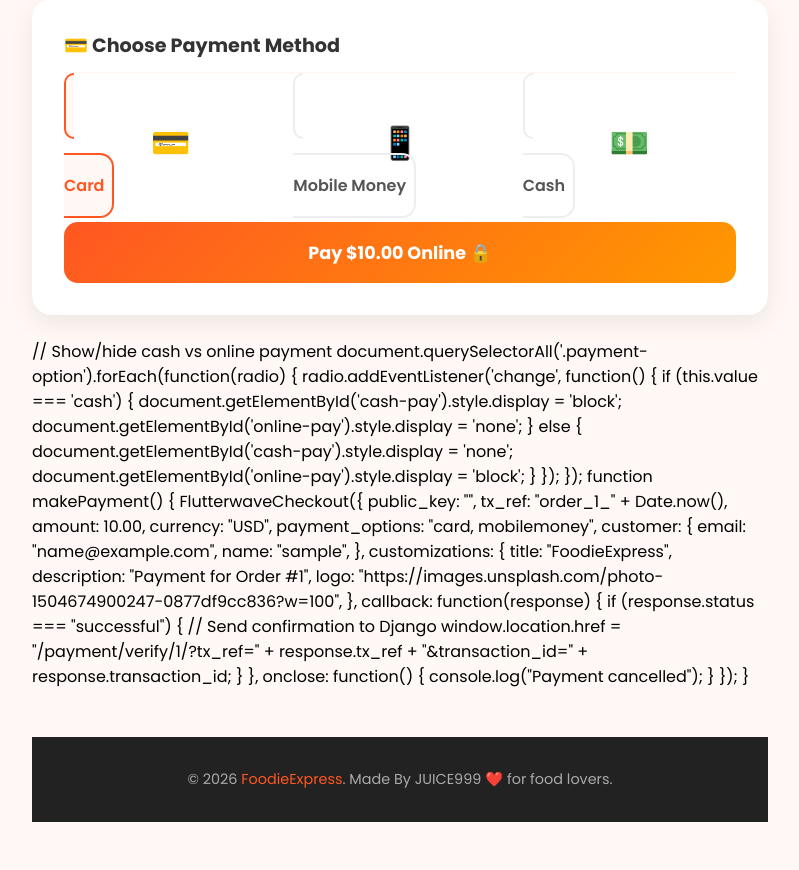
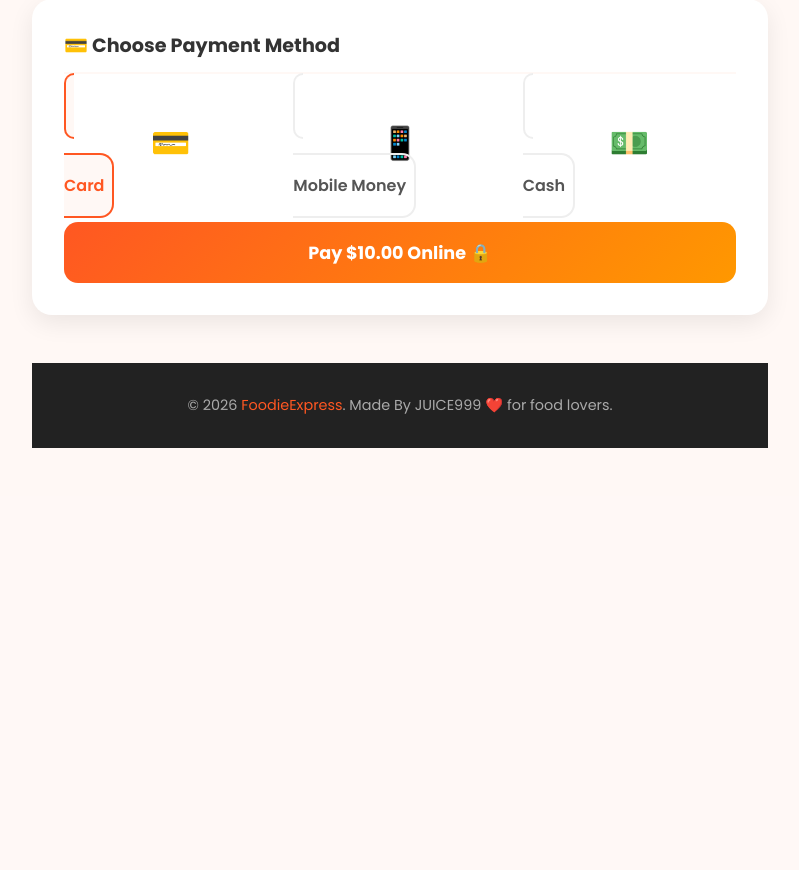
Before and after one commit to gibsonfaraji17-star/foodieexpress, a Django app: page /checkout/1/ in a window 1280 px wide. Shown: the part 724-1594 px from the top of the page, without its empty margins (240-1039 px from the left). After the commit the page ends 1172 px from the top, so only its background shows below. Run offline with Django 5.2, Linux system fonts and the light colour scheme; a user stored in the database is signed in; tables that the repository leaves empty hold one stand-in row (values such as "Sample post"); some libraries are stand-ins or nearby versions.

Commit message:
Fix duplicate script

```diff
--- a/incidents/templates/incidents/checkout.html
+++ b/incidents/templates/incidents/checkout.html
@@ -175,9 +175,7 @@
 
 <script src="https://checkout.flutterwave.com/v3.js"></script>
 <script>
-  // Store Django values in JS variables first
   var FW_PUBLIC_KEY = "{{ flutterwave_public_key }}";
-  console.log("key:", FW_PUBLIC_KEY);
   var ORDER_ID = "{{ order.id }}";
   var ORDER_AMOUNT = parseFloat("{{ order.total_price }}");
   var USER_EMAIL = "{{ request.user.email|default:'customer@foodieexpress.com' }}";
@@ -185,7 +183,6 @@
   var ORDER_REF = "foodie_order_" + ORDER_ID + "_" + Date.now();
   var selectedMethod = "card";
 
-  // Switch between cash and online
   document.querySelectorAll(".payment-option").forEach(function(radio) {
     radio.addEventListener("change", function() {
       selectedMethod = this.value;
@@ -230,47 +227,6 @@
     });
   }
 </script>
-  // Show/hide cash vs online payment
-  document.querySelectorAll('.payment-option').forEach(function(radio) {
-    radio.addEventListener('change', function() {
-      if (this.value === 'cash') {
-        document.getElementById('cash-pay').style.display = 'block';
-        document.getElementById('online-pay').style.display = 'none';
-      } else {
-        document.getElementById('cash-pay').style.display = 'none';
-        document.getElementById('online-pay').style.display = 'block';
-      }
-    });
-  });
-
-  function makePayment() {
-    FlutterwaveCheckout({
-      public_key: "{{ flutterwave_public_key }}",
-      tx_ref: "order_{{ order.id }}_" + Date.now(),
-      amount: {{ order.total_price }},
-      currency: "USD",
-      payment_options: "card, mobilemoney",
-      customer: {
-        email: "{{ request.user.email }}",
-        name: "{{ request.user.username }}",
-      },
-      customizations: {
-        title: "FoodieExpress",
-        description: "Payment for Order #{{ order.id }}",
-        logo: "https://images.unsplash.com/photo-1504674900247-0877df9cc836?w=100",
-      },
-      callback: function(response) {
-        if (response.status === "successful") {
-          // Send confirmation to Django
-          window.location.href = "/payment/verify/{{ order.id }}/?tx_ref=" + response.tx_ref + "&transaction_id=" + response.transaction_id;
-        }
-      },
-      onclose: function() {
-        console.log("Payment cancelled");
-      }
-    });
-  }
-</script>
 
 <footer>
   <p>© 2026 <span>FoodieExpress</span>. Made By JUICE999 ❤️ for food lovers.</p>
```
